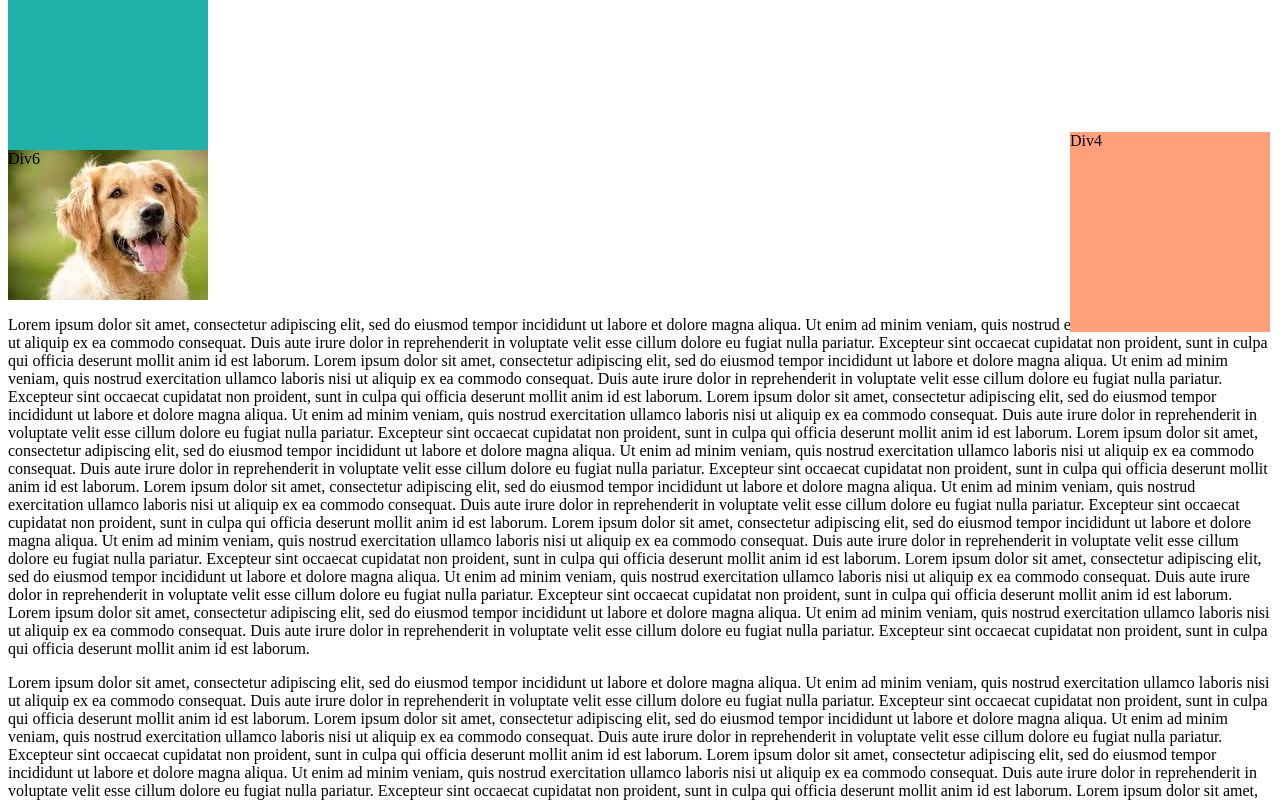
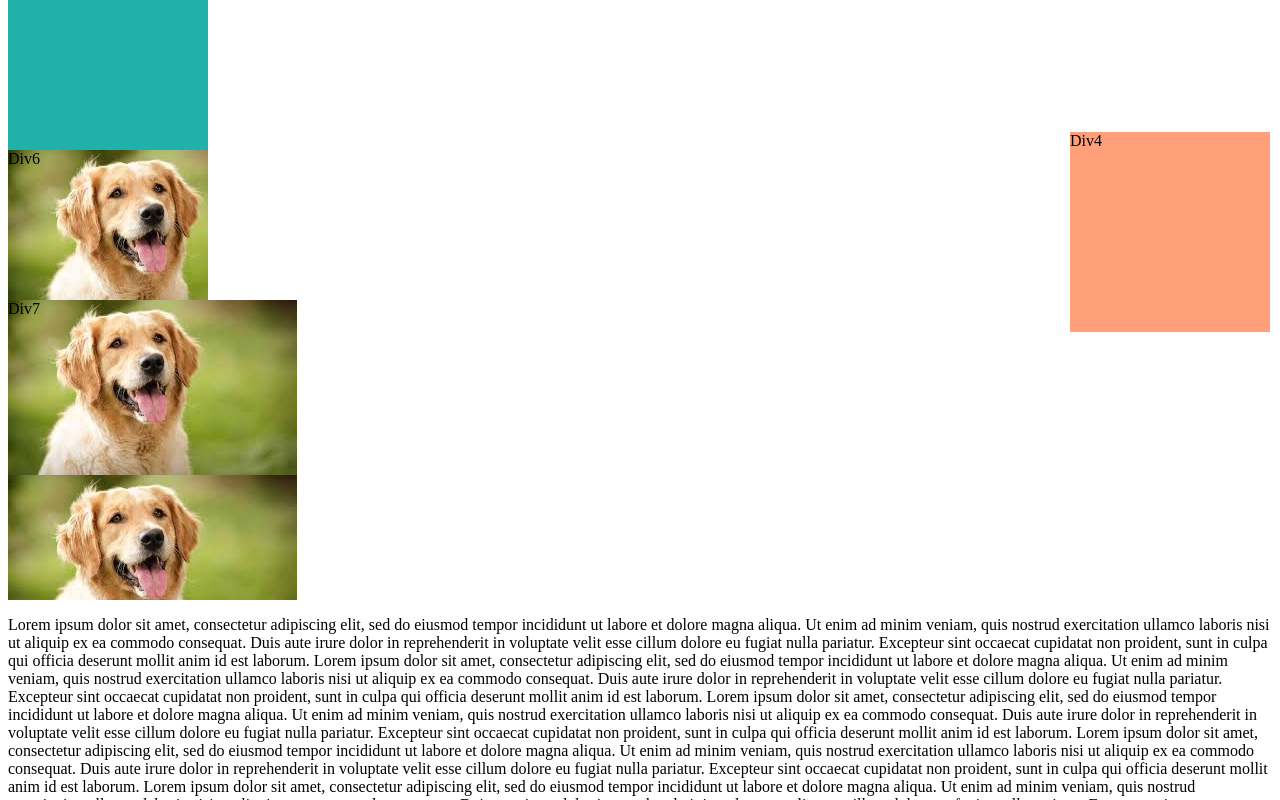
Before and after one commit to LimeFrogg/CS104-001-Lab6, a plain HTML site: page index.html in a window 1280 px wide. Shown: the part 458-1258 px from the top of the page. Drawn offline with Linux system fonts and the light colour scheme.

Commit message:
Question 7

```diff
--- a/index.html
+++ b/index.html
@@ -13,6 +13,7 @@
     <div class="fixed-box">Div4</div>
     <div class="sticky-box">Div5</div>
     <div class="background-image">Div6</div>
+    <div class="background-image-repeat">Div7</div>
     <p>Lorem ipsum dolor sit amet, consectetur adipiscing elit, sed do eiusmod tempor incididunt ut labore et dolore magna aliqua.
         Ut enim ad minim veniam, quis nostrud exercitation ullamco laboris nisi ut aliquip ex ea commodo consequat.
         Duis aute irure dolor in reprehenderit in voluptate velit esse cillum dolore eu fugiat nulla pariatur.
--- a/styles.css
+++ b/styles.css
@@ -41,3 +41,10 @@
     height:150px;
     width: 200px;
 }
+.background-image-repeat{
+    background-image: url('dog.jpg');
+    height:300px;
+    width: 700px;
+    background-repeat: repeat-x;
+    background-repeat: repeat-y;
+}
```
